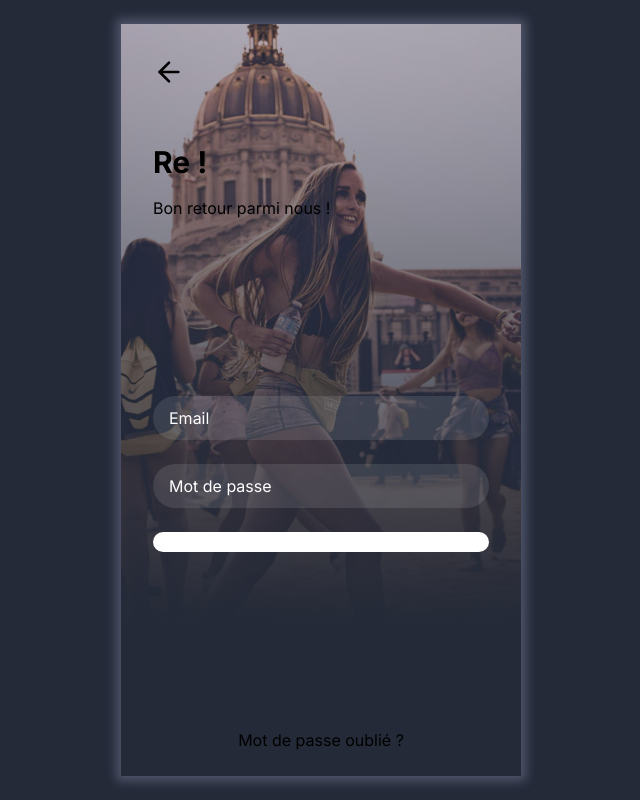
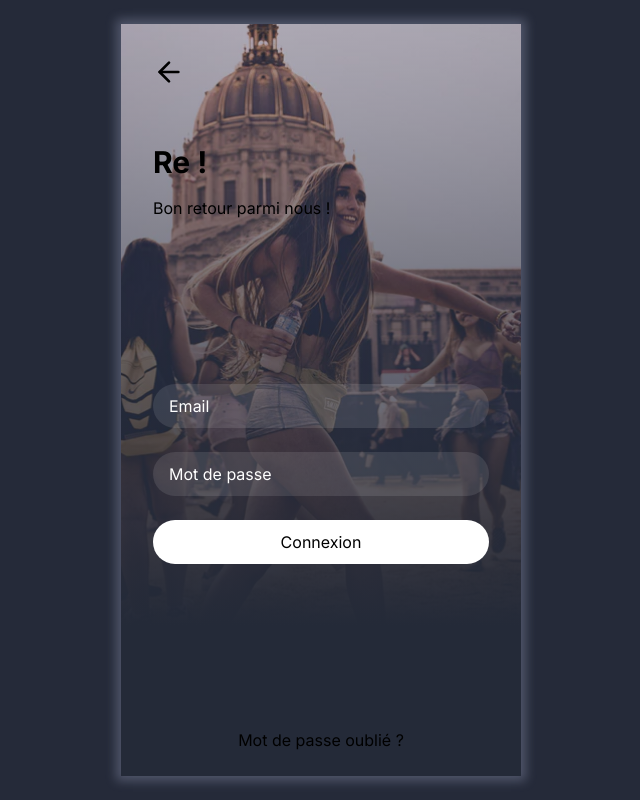
Before and after one commit to lgatibel/valse-poc, a Next.js app: page /login in a window 1280 px wide. Shown: the whole page, without its empty margins (319-959 px from the left). Built offline with nearby package versions, Linux system fonts and the light colour scheme.

Commit message:
fix action btn

```diff
--- a/app/(pages)/forgot-password/page.tsx
+++ b/app/(pages)/forgot-password/page.tsx
@@ -16,7 +16,7 @@ export default function ForgotPassword() {
         </div>
         <div className="flex flex-col gap-6">
           <input className="placeholder:text-white bg-white/[.1] rounded-full px-4 py-2.5" placeholder="Ton email" />
-          <ActionButton>Envoyer</ActionButton>
+          <ActionButton label="Envoyer"/>
         </div>
       </div>
     </>
--- a/app/(pages)/login/page.tsx
+++ b/app/(pages)/login/page.tsx
@@ -20,7 +20,7 @@ export default function LoginEmail() {
         <div className="flex flex-col gap-6">
           <input type="text" className="placeholder:text-white bg-white/[.1] rounded-full px-4 py-2.5" placeholder="Email" />
           <input type="password" className="placeholder:text-white bg-white/[.1] rounded-full px-4 py-2.5" placeholder="Mot de passe" />
-          <ActionButton>connexion</ActionButton>
+          <ActionButton label="connexion"/>
         </div>
         <div className="flex flex-col gap-6">
 
```
